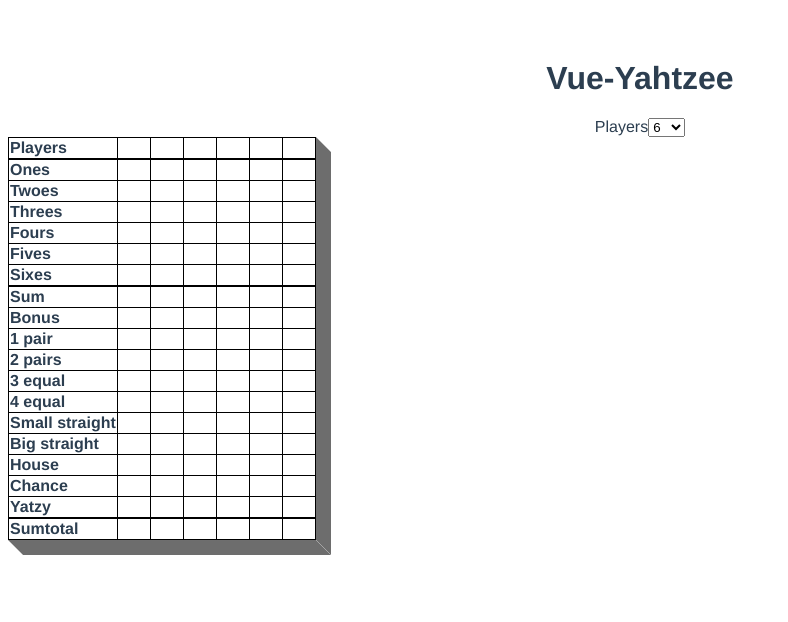
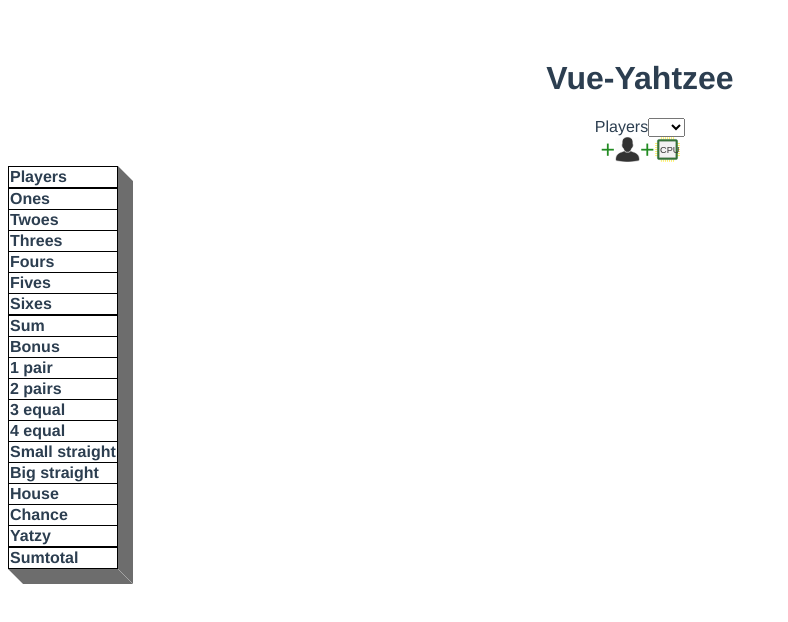
Before and after one commit to BluABK/vue-yahtzee, a Vue app: page / in a window 1280 px wide. Shown: the top 622 px of the page, without its empty margins (0-788 px from the left). Built offline with nearby package versions, Linux system fonts and the light colour scheme.

Commit message:
Implemented Player class and started work on implementing adding of players

```diff
--- a/src/components/Settings.vue
+++ b/src/components/Settings.vue
@@ -11,7 +11,8 @@
 export default {
   name: "Settings",
   props: {
-    playerAmount: Number
+    playerAmount: Number,
+    players: Array
   },
   data: function() {
     return {
--- a/src/components/VueYahtzee.vue
+++ b/src/components/VueYahtzee.vue
@@ -2,10 +2,23 @@
   <div class="hello">
     <h1>{{ msg }}</h1>
     <Settings :playerAmount="playerAmount" @set-player-amount="playerAmount = $event" />
+    <div class="board-container">
+      <div class="player-adder-container">
+        <div class="player-adder" @click="addPlayer()">
+          <span class="player-adder-text">+</span>
+          <img class="player-adder-img" src="../assets/person.png" alt="Add Player (CPU)" />
+          <div style="clear: left;"/>
+        </div>
+        <div class="player-adder" @click="addPlayer(null, false)">
+          <span class="player-adder-text">+</span>
+          <img class="player-adder-img" src="../assets/cpu.svg" alt="Add Player (CPU)" />
+          <div style="clear: left;"/>
+        </div>
+      </div>
       <div id="board">
         <table class="board-table paper stacked">
           <thead>
-          <board-row description="Players" :columns="playerAmount" :thickBottomBorder="true"></board-row>
+            <board-row description="Players" :columns="playerAmount" :players="players" :thickBottomBorder="true"></board-row>
           </thead>
           <tbody>
             <board-row description="Ones" :columns="playerAmount"></board-row>
@@ -32,9 +45,11 @@
         </table>
       </div>
     </div>
+  </div>
 </template>
 
 <script>
+import {Player} from "../modules/Player.mjs";
 import Settings from "@/components/Settings";
 import BoardRow from "@/components/BoardRow";
 export default {
@@ -46,13 +61,22 @@ export default {
   props: {
     msg: String
   },
+  computed: {
+
+  },
   data() {
     return {
-      playerAmount: 6
+      gameRunning: false,
+      players: [],
+      playerAmount: 0
     }
   },
   methods: {
-
+    addPlayer(name = "Unnamed", isHuman = true) {
+      let player = new Player(name, isHuman);
+      this.players.push(player);
+      console.log("Added player", player);
+    }
   }
 }
 </script>
@@ -72,13 +96,6 @@ li {
 }
 a {
   color: #42b983;
-}
-
-#board {
-  /*display: grid;*/
-  /*grid-template-columns: auto repeat(8, 40px);*/
-  /*grid-template-rows: 40px 40px;*/
-  /*border: 1px solid black;*/
 }
 
 .board-table {
@@ -113,23 +130,11 @@ a {
 .board-table:nth-child(1) {
   text-align: left;
 }
-
-.paper {
-  /*width: 150rem;*/
-  /*margin: 0 auto;*/
-  /*height: 19rem;*/
-  /*position: relative;*/
-  /*border: 1px solid red;*/
-}
-
-
-
-
-
 </style>
 
 <style lang="scss" scoped>
 // Variables
+// Board paperstack box-shadow:
 $yellow-paper: rgb(248, 234, 105);
 $white-paper: #f1f1f1;
 $paper-width: 15rem;
@@ -137,6 +142,10 @@ $paper-height: 19rem;
 $transition-time: 0.4s;
 $number-of-middle-folded-parts: 4;
 $fold-part-height: $paper-height / 4;
+
+// Add CPU element:
+$player-adder-height: 25px;
+$player-adder-width: $player-adder-height;
 
 // Mixins
 @mixin stacked-shadow($through, $even-color, $odd-color) {
@@ -156,4 +165,26 @@ $fold-part-height: $paper-height / 4;
 .stacked {
   @include stacked-shadow($through: 30, $even-color: rgb(219, 219, 219), $odd-color: rgb(0, 0, 0));
 }
+
+.player-adder {
+  display: inline-block;
+}
+
+.player-adder:hover {
+  cursor: pointer;
+  background-color: rgba(0, 0, 0, 0.25);
+}
+
+.player-adder-text {
+  color: forestgreen;
+  font-size: $player-adder-height;
+  line-height: $player-adder-height;
+  float: left;
+}
+
+.player-adder-img {
+  height: $player-adder-height;
+  width: $player-adder-height;
+  float: right;
+}
 </style>
--- /dev/null
+++ b/src/modules/Player.mjs
@@ -0,0 +1,10 @@
+import {uuidv4} from "./utils.mjs";
+
+// eslint-disable-next-line no-unused-vars
+export class Player {
+    constructor(name, isHuman = true) {
+        this.id = uuidv4();
+        this.name = name;
+        this.isHuman = isHuman;
+    }
+}
--- /dev/null
+++ b/src/modules/utils.mjs
@@ -0,0 +1,11 @@
+/**
+ * Generate UUID v4 string to use for IDs and similiar.
+ * @returns {String} An UUID.
+ */
+export function uuidv4() {
+    return 'xxxxxxxx-xxxx-4xxx-yxxx-xxxxxxxxxxxx'.replace(/[xy]/g, function(c) {
+        let r = Math.random() * 16 | 0, v = c === 'x' ? r : (r & 0x3 | 0x8);
+
+        return v.toString(16);
+    });
+}
```
Also changed, not shown: src/assets/cpu.svg (added), src/assets/person.png (added). Lines whose indentation alone changed are shown as unchanged.
